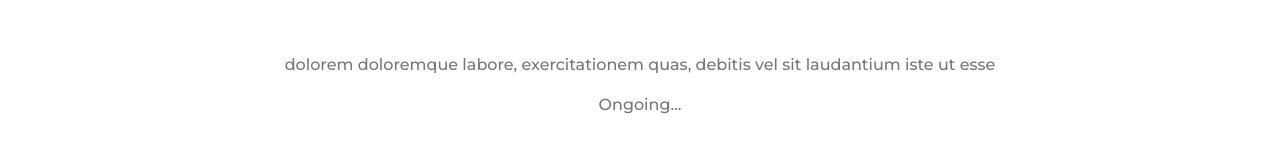
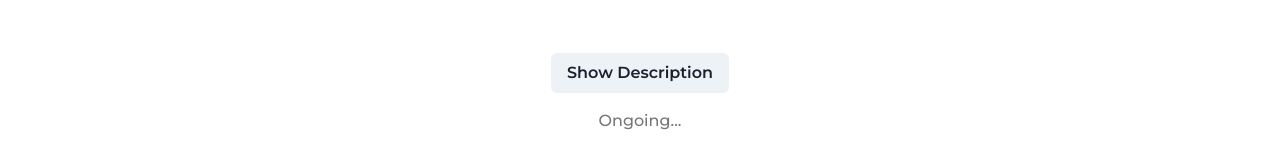
Before and after one commit to iggy-ziggy/MHaynes_Art_Portfolio, a React (Vite) app: page /collections/1 in a window 1280 px wide. Shown: the part 295-438 px from the top of the page. Built offline with nearby package versions, Linux system fonts and the light colour scheme; no server answers.

Commit message:
added expandable description to CollectionDetails.jsx

```diff
--- a/src/components/CollectionDetails/CollectionDetails.css
+++ b/src/components/CollectionDetails/CollectionDetails.css
@@ -12,6 +12,10 @@
     color: var(--lightGrey);
 }
 
+.detail_description {
+    transition: 1s ease-in-out;
+}
+
 @media screen and (max-width: 768px) {
     .detail_column {
         max-width: 75%;
--- a/src/components/CollectionDetails/CollectionDetails.jsx
+++ b/src/components/CollectionDetails/CollectionDetails.jsx
@@ -1,15 +1,27 @@
-import { Box, Heading, Text } from "@chakra-ui/react";
+import { Box, Button, Collapse, Heading, Text } from "@chakra-ui/react";
 import PropTypes from "prop-types";
 import "./CollectionDetails.css";
+import { useState } from "react";
 
 const CollectionDetails = ({ title, description, years }) => {
+  const [isExpanded, setIsExpanded] = useState(false);
+
+  const handleClick = () => {
+    setIsExpanded(!isExpanded);
+  };
+
   return (
     <Box className="detail_container">
       <Heading p="3rem" size="3xl">
         {title}
       </Heading>
       <Box className="detail_column">
-        <Text mb='1rem'>{description}</Text>
+        <Collapse in={isExpanded} animateOpacity>
+          <Text mb="1rem" className="detail_description">{description}</Text>
+        </Collapse>
+        <Button onClick={handleClick} mb='1rem'>
+          {isExpanded ? "Hide Description" : "Show Description"}
+        </Button>
         <Text>{years}</Text>
       </Box>
     </Box>
--- a/src/data/gallery.js
+++ b/src/data/gallery.js
@@ -4,7 +4,7 @@ const gallery = [
     id: 1,
     name: "Unclaimed Items",
     description:
-      "dolorem doloremque labore, exercitationem quas, debitis vel sit laudantium iste ut esse",
+      "",
     years_in_progress: "Ongoing...",
     images: [
       // {
@@ -75,7 +75,7 @@ const gallery = [
     id: 2,
     name: "Create, Destroy, Repeat",
     description:
-      "Lorem ipsum dolor sit amet consectetur, adipisicing elit. Laboriosam ipsam quibusdam",
+      "",
     years_in_progress: "2017-2018",
     images: [
       {
@@ -124,7 +124,7 @@ const gallery = [
     id: 3,
     name: "By: the Sea",
     description:
-      "architecto odio ipsum. Facilis deleniti ad nobis quasi delectus possimus deserunt ipsa sint",
+      "",
     years_in_progress: "2018-2019",
     images: [
       {
@@ -173,7 +173,7 @@ const gallery = [
     id: 4,
     name: "Crisis",
     description:
-      "dolorem doloremque labore, exercitationem quas, debitis vel sit laudantium iste ut esse",
+      "",
     years_in_progress: "2019-2020",
     images: [
       {
@@ -246,7 +246,7 @@ const gallery = [
     id: 5,
     name: "Embryonic",
     description:
-      "dolorem doloremque labore, exercitationem quas, debitis vel sit laudantium iste ut esse",
+      "",
     years_in_progress: "2020-2021",
     images: [
       {
@@ -295,7 +295,7 @@ const gallery = [
     id: 6,
     name: "In Search Of",
     description:
-      "dolorem doloremque labore, exercitationem quas, debitis vel sit laudantium iste ut esse",
+      "",
     years_in_progress: "2021-2022",
     images: [
       {
@@ -344,7 +344,11 @@ const gallery = [
     id: 7,
     name: "The Great Black Spot",
     description:
-      "dolorem doloremque labore, exercitationem quas, debitis vel sit laudantium iste ut esse",
+      `Sometimes progress is a destructive process.
+      Metamorphosis isn’t always pretty. Stripping away the outer, superficial layers, the ones we’ve put in place to convince ourselves that we are the people we say we are.
+      But, if we can be honest with ourselves, we can expose the dense, complicated core of what we really are. Once we’ve done that, we can begin to remake ourselves.
+      This dark core is neither good nor bad by its nature. It’s simply dark because it is EVERYTHING. And we shouldn’t deny that it’s there.
+      We need to stare into our own personal void.`,
     years_in_progress: "2022-2023",
     images: [
       {
```
